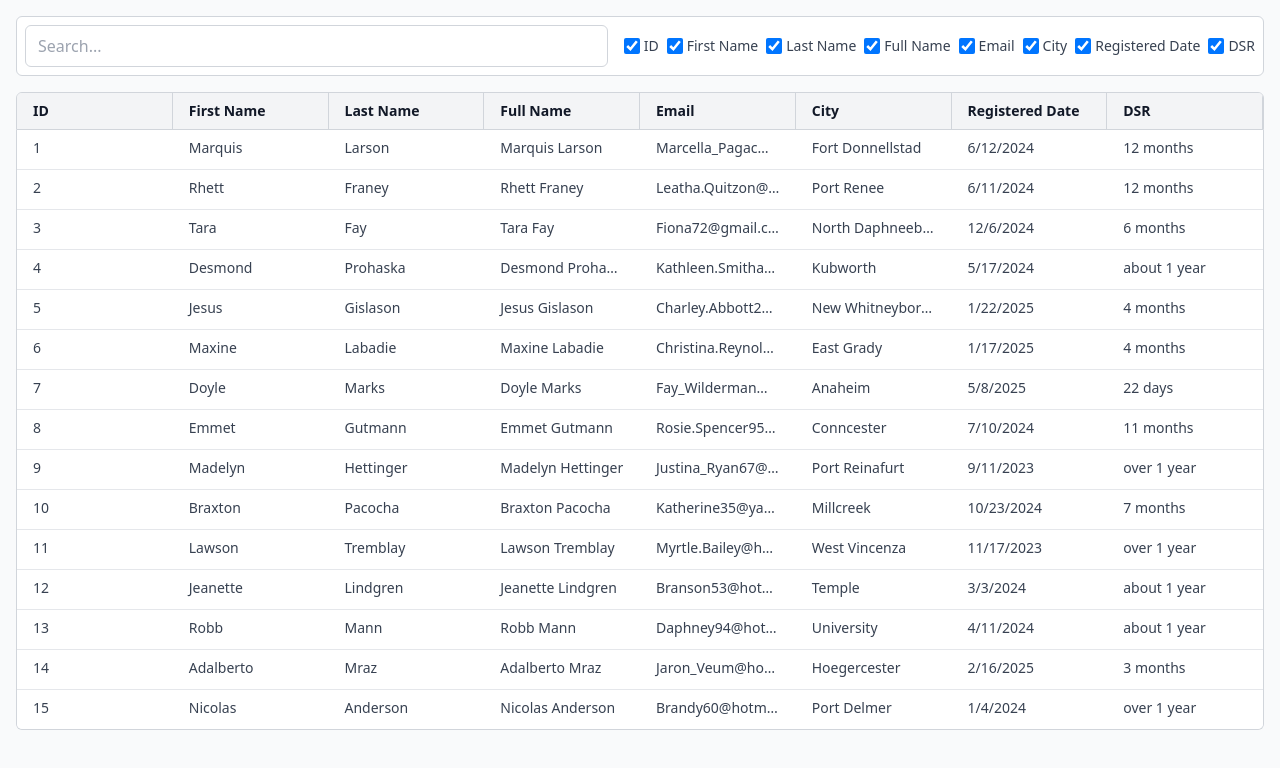
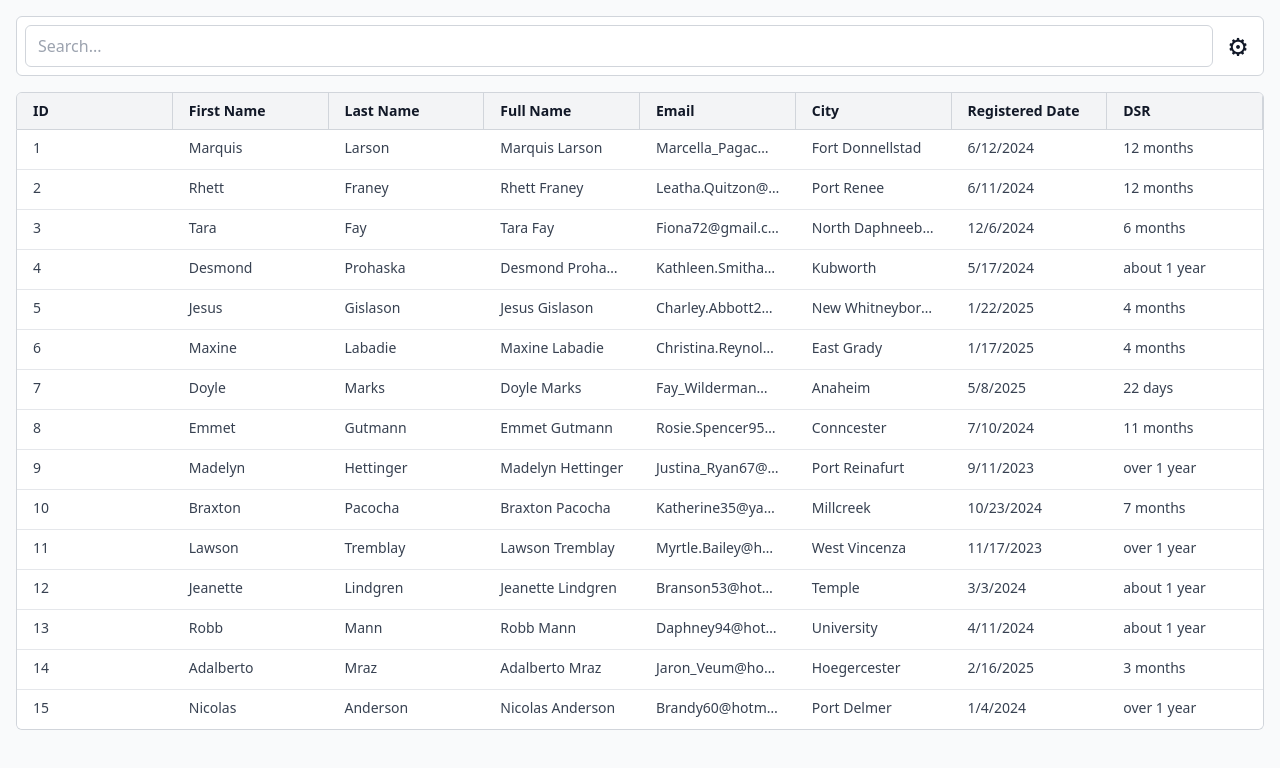
Before and after one commit to j0ntsang/thrive-take-home-test, a React (Vite) app: page / in a window 1280 px wide. Shown: the top 768 px of the page. Built offline with nearby package versions, Linux system fonts and the light colour scheme.

Commit message:
make filter display toggled

```diff
--- a/src/components/SearchBar.tsx
+++ b/src/components/SearchBar.tsx
@@ -33,6 +33,10 @@ const SearchBar: React.FC<SearchBarProps> = ({
         className="flex-grow px-3 py-2 border border-gray-300 rounded-md focus:outline-none focus:ring-2 focus:ring-blue-500"
         aria-label="Global Search Text"
       />
+      <details>
+        <summary className="mr-2 font-mono text-3xl marker:content-none cursor-pointer">
+          &#x2699;
+        </summary>
         <fieldset
           className="flex flex-wrap gap-2 mt-2 sm:mt-0"
           aria-label="Searchable columns selection">
@@ -51,6 +55,7 @@ const SearchBar: React.FC<SearchBarProps> = ({
             </label>
           ))}
         </fieldset>
+      </details>
     </div>
   );
 };
```
Lines whose indentation alone changed are shown as unchanged.
